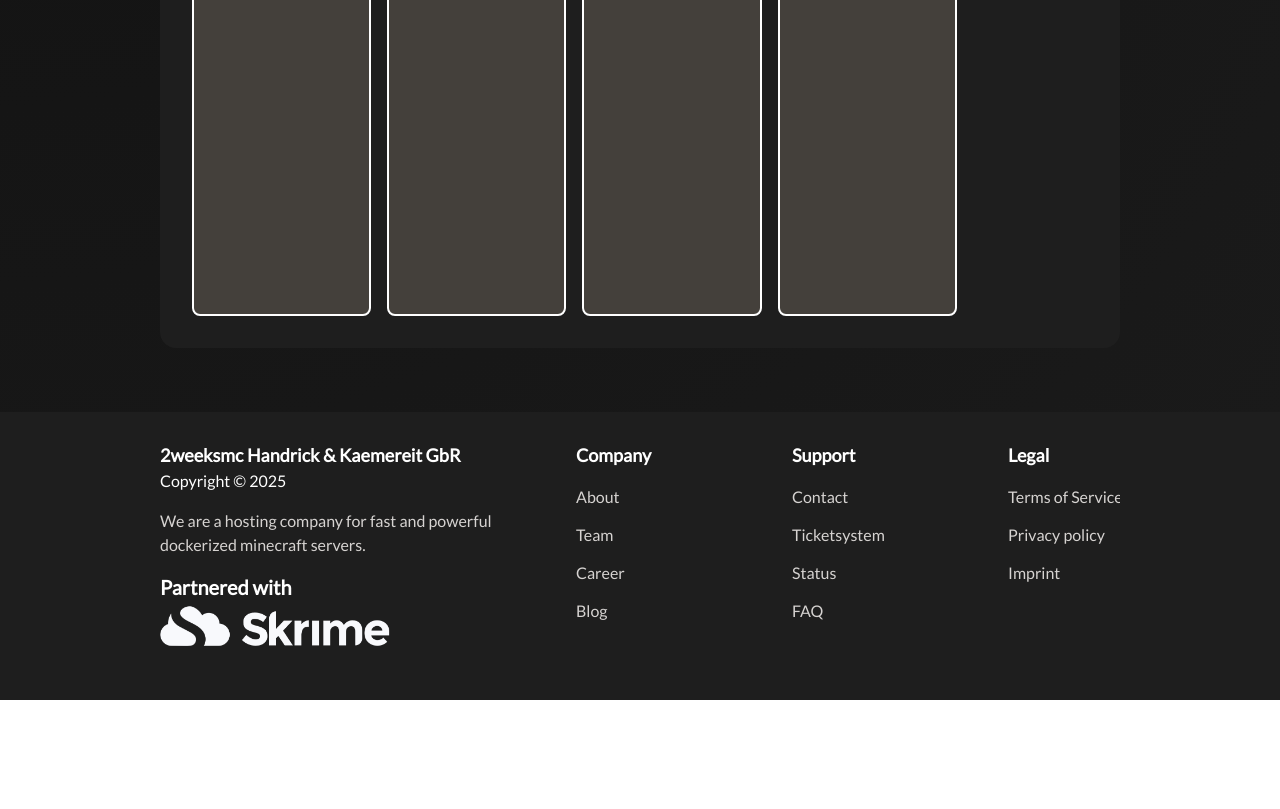
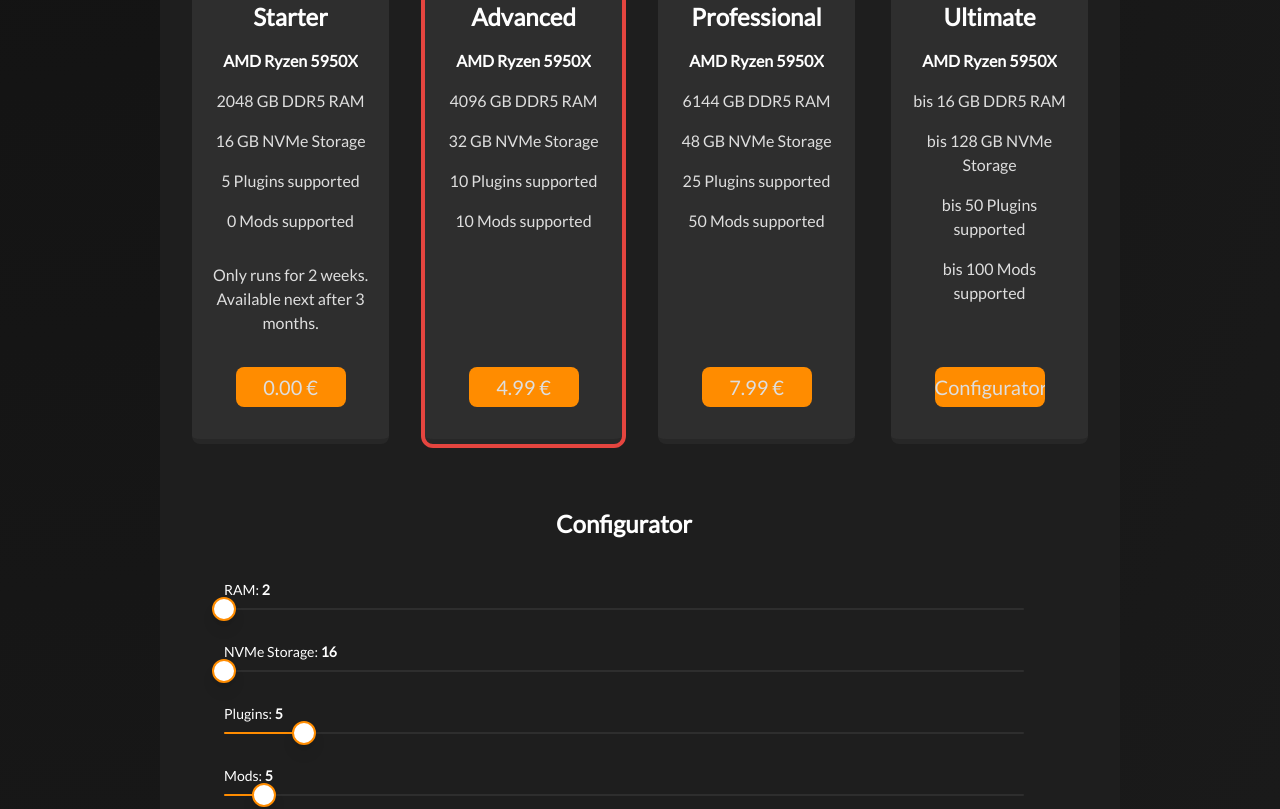
Before and after one commit to 2weeksmc/website, a Vue app: page /pricing in a window 1280 px wide. Shown: the part 420-1229 px from the top of the page. Before the commit the page ends 1120 px from the top, so only its background shows below. Built offline with nearby package versions, Linux system fonts and the light colour scheme.

Commit message:
added pricing stuff

```diff
--- a/src/components/FooterComponent.vue
+++ b/src/components/FooterComponent.vue
@@ -9,7 +9,10 @@ import LinkComponent from '@/components/footer/LinkComponent.vue'
         <p class="text-white text-lg font-semibold">2weeksmc Handrick & Kaemereit GbR</p>
         <p class="mb-4 text-white">Copyright &copy; 2025</p>
         <p>We are a hosting company for fast and powerful dockerized minecraft servers.</p>
-        <div class="mt-4">
+        <div
+          class="mt-4 cursor-pointer"
+          onclick="window.open('https://skrime.eu/a/eztxmmc', '_blank')"
+        >
           <p class="text-white text-xl font-semibold">Partnered with</p>
           <img src="/skrime.png" class="h-12" />
         </div>
--- a/src/components/pricing/PricingCardComponent.vue
+++ b/src/components/pricing/PricingCardComponent.vue
@@ -1,9 +1,15 @@
 <script setup lang="ts">
+import { computed } from 'vue'
+
 const props = defineProps({
   color: {
     type: String,
     required: true,
     default: '#aaaaaa',
+  },
+  name: {
+    type: String,
+    required: true,
   },
   cpu: {
     type: String,
@@ -17,15 +23,58 @@ const props = defineProps({
     type: Number,
     required: true,
   },
+  pluginSupportAmount: {
+    type: Number,
+    required: true,
+  },
+  modSupportAmount: {
+    type: Number,
+    required: true,
+  },
+  price: {
+    type: Number,
+    required: true,
+  },
   special: {
     type: String,
   },
+  popular: {
+    type: Boolean,
+  },
 })
+
+const styleVars = computed(() => ({
+  borderTop: `5px solid ${props.color}`,
+  borderBottom: `5px solid #272727`,
+}))
 </script>
 
 <template>
   <div
-    :class="{ 'border-[${props.color}]': props.color !== undefined }"
-    class="m-8 w-full h-100 bg-stone-700 border-2 rounded-lg"
-  ></div>
+    :class="{
+      'outline-4': popular /* outline-width: 2px */,
+      'outline-[#e5453f]': popular /* outline-color: #e5453f */,
+    }"
+    :style="styleVars"
+    class="relative overflow-visible m-8 px-4 py-8 w-[calc(100%-2rem)] h-120 flex flex-col items-center bg-[#2E2E2E] rounded-lg text-[#DEDEDE]"
+  >
+    <a class="absolute -top-4 -right-4 px-2 py-1 text-end rounded-full bg-[#e5453f]" v-if="popular"
+      >Popular</a
+    >
+    <p class="text-center text-2xl text-white font-semibold">{{ name }}</p>
+    <div class="flex flex-col items-center gap-4">
+      <p class="mt-4 text-center text-white font-semibold">{{ cpu }}</p>
+      <p class="text-center">{{ ram }} GB DDR5 RAM</p>
+      <p class="text-center">{{ storage }} GB NVMe Storage</p>
+      <p class="text-center">{{ pluginSupportAmount }} Plugins supported</p>
+      <p class="text-center">{{ modSupportAmount }} Mods supported</p>
+    </div>
+    <div class="flex-grow"></div>
+    <p class="mb-8 text-center">{{ special }}</p>
+    <input
+      type="button"
+      :value="props.price + ' €'"
+      class="w-2/3 h-10 bg-[#FF8C00] rounded-lg text-xl"
+    />
+  </div>
 </template>
--- /dev/null
+++ b/src/components/pricing/SliderComponent.vue
@@ -0,0 +1,113 @@
+<script setup>
+import { defineProps, defineEmits, computed, ref, onBeforeUnmount } from 'vue'
+
+const props = defineProps({
+  label: { type: String, default: 'Slider' },
+  min: { type: Number, default: 0 },
+  max: { type: Number, default: 100 },
+  step: { type: Number, default: 10 },
+  width: { type: [Number, String], default: '100%' },
+  trackHeight: { type: Number, default: 2 }, // px
+  tickHeight: { type: Number, default: 6 }, // px
+  thumbSize: { type: Number, default: 24 }, // px
+  modelValue: { type: Number, default: 0 },
+})
+const emit = defineEmits(['update:modelValue'])
+
+const wrapperEl = ref(null)
+const dragging = ref(false)
+
+const range = computed(() => props.max - props.min)
+const pct = computed(() => ((props.modelValue - props.min) / range.value) * 100)
+
+const ticks = computed(() => {
+  const arr = []
+  for (let v = props.min; v <= props.max; v += props.step) {
+    arr.push(v)
+  }
+  if (arr[arr.length - 1] !== props.max) arr.push(props.max)
+  return arr
+})
+
+function setValueFromEvent(e) {
+  const rect = wrapperEl.value.getBoundingClientRect()
+  let x = e.clientX - rect.left
+  x = Math.max(0, Math.min(x, rect.width))
+  let v = props.min + (x / rect.width) * range.value
+  v = Math.round(v / props.step) * props.step
+  v = Math.min(props.max, Math.max(props.min, v))
+  emit('update:modelValue', v)
+}
+
+function onPointerDown(e) {
+  dragging.value = true
+  setValueFromEvent(e)
+  window.addEventListener('pointermove', onPointerMove)
+  window.addEventListener('pointerup', onPointerUp)
+}
+function onPointerMove(e) {
+  if (dragging.value) setValueFromEvent(e)
+}
+function onPointerUp() {
+  dragging.value = false
+  window.removeEventListener('pointermove', onPointerMove)
+  window.removeEventListener('pointerup', onPointerUp)
+}
+
+onBeforeUnmount(() => onPointerUp())
+</script>
+
+<template>
+  <div
+    :style="{ width: typeof width === 'number' ? width + 'px' : width }"
+    class="px-8 flex flex-col items-start"
+  >
+    <!-- Label + value -->
+    <label class="text-sm font-medium mb-2">
+      {{ label }}: <span class="font-semibold">{{ modelValue }}</span>
+    </label>
+
+    <!-- Slider wrapper -->
+    <div ref="wrapperEl" class="relative w-full pb-8 overflow-visible" @pointerdown="onPointerDown">
+      <!-- Track (dark gray) -->
+      <div
+        :style="{ height: trackHeight + 'px' }"
+        class="w-full bg-[#2E2E2E] rounded-full z-0"
+      ></div>
+
+      <!-- Fill (orange) -->
+      <div
+        :style="{ width: pct + '%', height: trackHeight + 'px' }"
+        class="absolute left-0 top-0 bg-[#FF8C00] rounded-full z-10"
+      ></div>
+
+      <!-- Ticks + Labels (teal accent) -->
+      <div class="absolute left-0 top-0 w-full pointer-events-none z-20">
+        <template v-for="tick in ticks" :key="tick">
+          <div
+            class="absolute flex flex-col items-center"
+            :style="{ left: ((tick - min) / range) * 100 + '%' }"
+          >
+            <div :style="{ height: tickHeight + 'px' }" class="w-px bg-[#00BFA6]"></div>
+            <div class="mt-1 text-xs select-none text-[#00BFA6]">
+              {{ tick }}
+            </div>
+          </div>
+        </template>
+      </div>
+
+      <!-- Thumb (visible above all) -->
+      <div
+        class="absolute bg-white border-2 rounded-full shadow-lg z-50"
+        :style="{
+          left: pct + '%',
+          top: trackHeight / 2 + 'px',
+          width: thumbSize + 'px',
+          height: thumbSize + 'px',
+          transform: 'translate(-50%, -50%)',
+          borderColor: '#FF8C00',
+        }"
+      ></div>
+    </div>
+  </div>
+</template>
--- a/src/views/main/PricingView.vue
+++ b/src/views/main/PricingView.vue
@@ -1,24 +1,90 @@
 <script setup lang="ts">
+import { ref } from 'vue'
 import BannerComponent from '@/components/BannerComponent.vue'
 import PricingCardComponent from '@/components/pricing/PricingCardComponent.vue'
+import SliderComponent from '@/components/pricing/SliderComponent.vue'
+
+const ram = ref(2)
+const storage = ref(16)
+const plugins = ref(5)
+const mods = ref(5)
 </script>
 
 <template>
   <main class="w-full min-h-[calc(100svh-21rem)] text-white">
     <BannerComponent height="h-60" title="Pricing" />
     <div class="w-full flex flex-col items-center">
-      <div class="my-16 w-3/4 min-h-100 flex bg-[#1E1E1E] rounded-2xl">
-        <div class="w-full grid grid-cols-5 gap-4">
+      <div class="my-16 pr-8 w-3/4 min-h-100 flex flex-col gap-8 bg-[#1E1E1E] rounded-2xl">
+        <p class="mt-4 -mb-8 w-full text-center text-2xl font-semibold">Packets</p>
+        <div class="w-full grid grid-cols-4 gap-1">
           <PricingCardComponent
-            color="#c342fd"
-            cpu="AMD Ryzen 5950X (shared)"
+            color="#aaaaaa"
+            name="Starter"
+            cpu="AMD Ryzen 5950X"
             ram="2048"
-            storage="64"
+            storage="16"
+            plugin-support-amount="5"
+            mod-support-amount="0"
+            price="0.00"
             special="Only runs for 2 weeks. Available next after 3 months."
           />
-          <PricingCardComponent />
-          <PricingCardComponent />
-          <PricingCardComponent />
+          <PricingCardComponent
+            color="#45f84f"
+            name="Advanced"
+            cpu="AMD Ryzen 5950X"
+            ram="4096"
+            storage="32"
+            plugin-support-amount="10"
+            mod-support-amount="10"
+            price="4.99"
+            popular="true"
+          />
+          <PricingCardComponent
+            color="#ffe942"
+            name="Professional"
+            cpu="AMD Ryzen 5950X"
+            ram="6144"
+            storage="48"
+            plugin-support-amount="25"
+            mod-support-amount="50"
+            price="7.99"
+          />
+          <div
+            :class="{
+              'outline-4': false /* outline-width: 2px */,
+              'outline-[#e5453f]': false /* outline-color: #e5453f */,
+            }"
+            style="border-top: 5px solid #ff3333; border-bottom: 5px solid #272727"
+            class="relative overflow-visible m-8 px-4 py-8 w-[calc(100%-2rem)] h-120 flex flex-col items-center bg-[#2E2E2E] rounded-lg text-[#DEDEDE]"
+          >
+            <a
+              class="absolute -top-4 -right-4 px-2 py-1 text-end rounded-full bg-[#e5453f]"
+              v-if="false"
+              >Popular</a
+            >
+            <p class="text-center text-2xl text-white font-semibold">Ultimate</p>
+            <div class="flex flex-col items-center gap-4">
+              <p class="mt-4 text-center text-white font-semibold">AMD Ryzen 5950X</p>
+              <p class="text-center">bis 16 GB DDR5 RAM</p>
+              <p class="text-center">bis 128 GB NVMe Storage</p>
+              <p class="text-center">bis 50 Plugins supported</p>
+              <p class="text-center">bis 100 Mods supported</p>
+            </div>
+            <div class="flex-grow"></div>
+            <p class="mb-8 text-center"></p>
+            <input
+              type="button"
+              value="Configurator"
+              class="w-2/3 h-10 bg-[#FF8C00] rounded-lg text-xl"
+            />
+          </div>
+        </div>
+        <p class="w-full text-center text-2xl font-semibold">Configurator</p>
+        <div class="mt-2 mb-4 px-8 w-full">
+          <SliderComponent label="RAM" :min="2" :max="16" :step="2" v-model="ram" />
+          <SliderComponent label="NVMe Storage" :min="16" :max="128" :step="16" v-model="storage" />
+          <SliderComponent label="Plugins" :min="0" :max="50" :step="5" v-model="plugins" />
+          <SliderComponent label="Mods" :min="0" :max="100" :step="5" v-model="mods" />
         </div>
       </div>
     </div>
```
